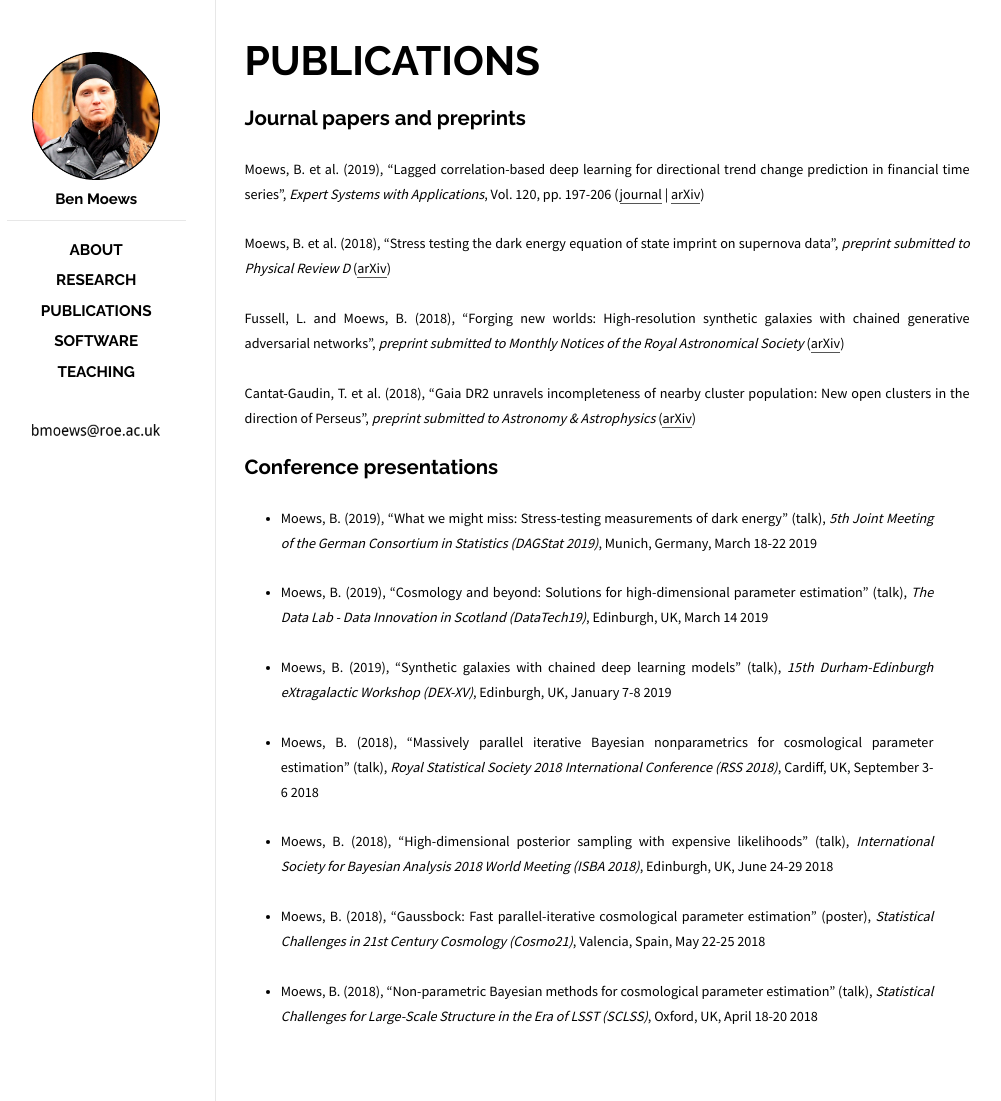
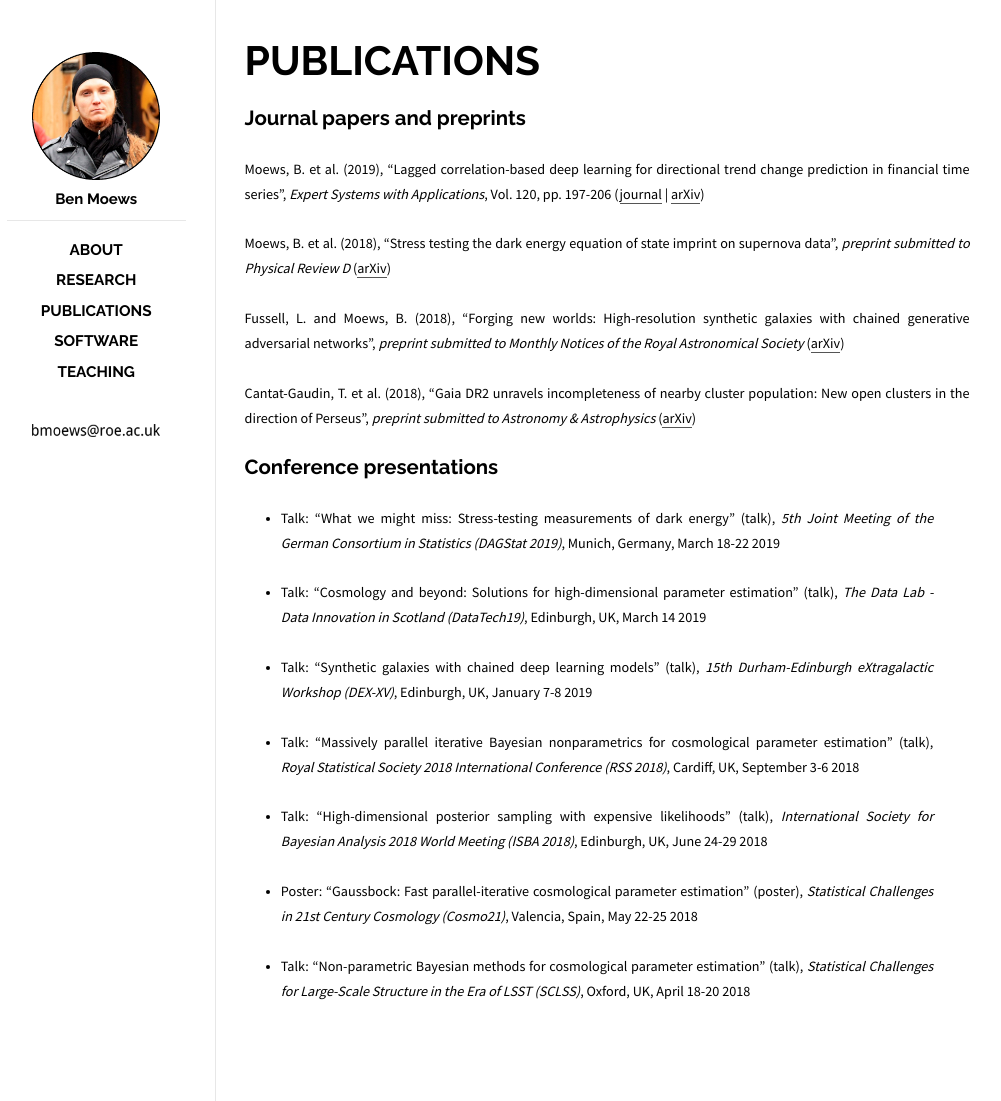
Before and after one commit to moews/moews.github.io, a Jekyll site: the page built from _posts/2017-03-25-publications.md, in a window 1280 px wide. Shown: the whole page, without its empty margins (143-1144 px from the left). Built offline with Jekyll 4.4.1, drawn with Linux system fonts in a browser that asks for light colours.

Commit message:
Update 2017-03-25-publications.md

```diff
--- a/_posts/2017-03-25-publications.md
+++ b/_posts/2017-03-25-publications.md
@@ -18,18 +18,18 @@
 
 ## Conference presentations
 
-* <small>Moews, B. (2019), "What we might miss: Stress-testing measurements of dark energy" (talk), _5th Joint Meeting of the German Consortium in Statistics (DAGStat 2019)_, Munich, Germany, March 18-22 2019</small>
+* <small>Talk: "What we might miss: Stress-testing measurements of dark energy" (talk), _5th Joint Meeting of the German Consortium in Statistics (DAGStat 2019)_, Munich, Germany, March 18-22 2019</small>
 
-* <small>Moews, B. (2019), "Cosmology and beyond: Solutions for high-dimensional parameter estimation" (talk), _The Data Lab - Data Innovation in Scotland (DataTech19)_, Edinburgh, UK, March 14 2019</small>
+* <small>Talk: "Cosmology and beyond: Solutions for high-dimensional parameter estimation" (talk), _The Data Lab - Data Innovation in Scotland (DataTech19)_, Edinburgh, UK, March 14 2019</small>
 
-* <small>Moews, B. (2019), "Synthetic galaxies with chained deep learning models" (talk), _15th Durham-Edinburgh eXtragalactic Workshop (DEX-XV)_, Edinburgh, UK, January 7-8 2019</small>
+* <small>Talk: "Synthetic galaxies with chained deep learning models" (talk), _15th Durham-Edinburgh eXtragalactic Workshop (DEX-XV)_, Edinburgh, UK, January 7-8 2019</small>
 
-* <small>Moews, B. (2018), "Massively parallel iterative Bayesian nonparametrics for cosmological parameter estimation" (talk), _Royal Statistical Society 2018 International Conference (RSS 2018)_, Cardiff, UK, September 3-6 2018</small>
+* <small>Talk: "Massively parallel iterative Bayesian nonparametrics for cosmological parameter estimation" (talk), _Royal Statistical Society 2018 International Conference (RSS 2018)_, Cardiff, UK, September 3-6 2018</small>
 
-* <small>Moews, B. (2018), "High-dimensional posterior sampling with expensive likelihoods" (talk), _International Society for Bayesian Analysis 2018 World Meeting (ISBA 2018)_, Edinburgh, UK, June 24-29 2018</small>
+* <small>Talk: "High-dimensional posterior sampling with expensive likelihoods" (talk), _International Society for Bayesian Analysis 2018 World Meeting (ISBA 2018)_, Edinburgh, UK, June 24-29 2018</small>
 
-* <small>Moews, B. (2018), "Gaussbock: Fast parallel-iterative cosmological parameter estimation" (poster), _Statistical Challenges in 21st Century Cosmology (Cosmo21)_, Valencia, Spain, May 22-25 2018</small>
+* <small>Poster: "Gaussbock: Fast parallel-iterative cosmological parameter estimation" (poster), _Statistical Challenges in 21st Century Cosmology (Cosmo21)_, Valencia, Spain, May 22-25 2018</small>
 
-* <small>Moews, B. (2018), "Non-parametric Bayesian methods for cosmological parameter estimation" (talk), _Statistical Challenges for Large-Scale Structure in the Era of LSST (SCLSS)_, Oxford, UK, April 18-20 2018</small>
+* <small>Talk: "Non-parametric Bayesian methods for cosmological parameter estimation" (talk), _Statistical Challenges for Large-Scale Structure in the Era of LSST (SCLSS)_, Oxford, UK, April 18-20 2018</small>
 
 <br>
```
